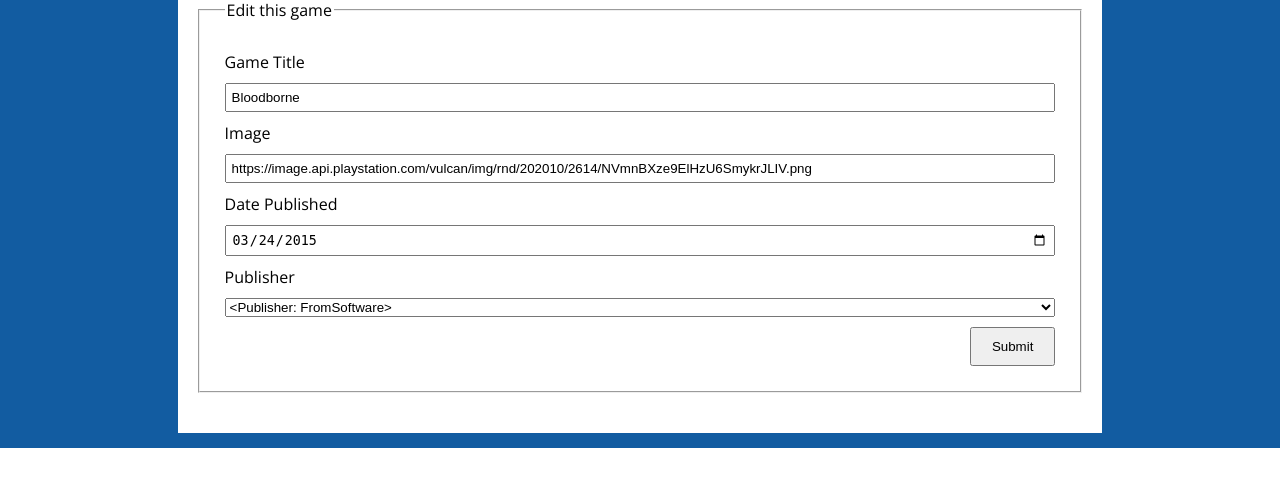
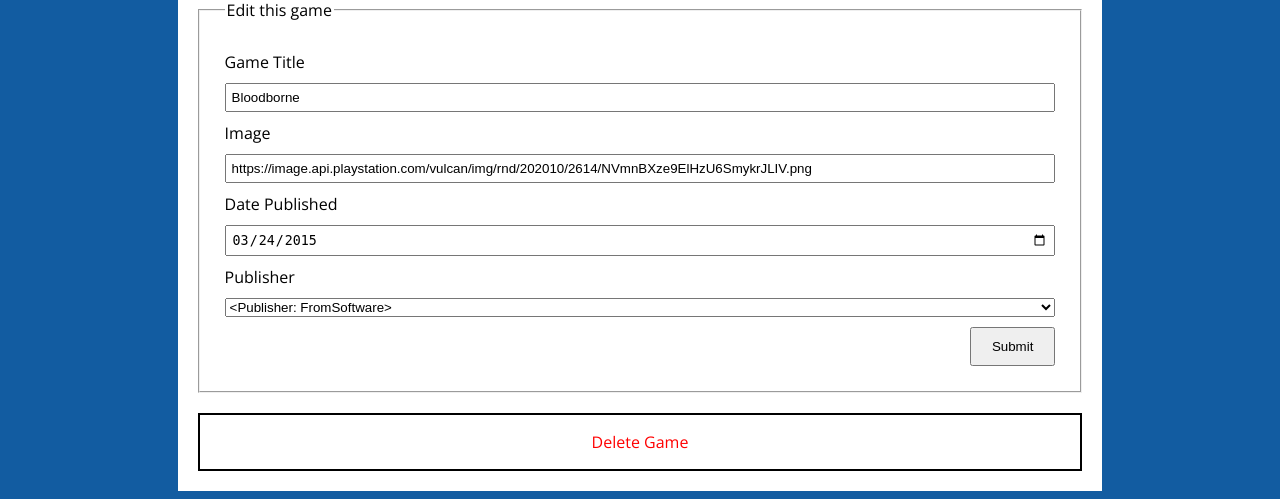
Before and after one commit to Andrew32A/steam-wishlist, a Flask app: page /game/1 in a window 1280 px wide. Shown: the part 352-851 px from the top of the page. Before the commit the page ends 800 px from the top, so only its background shows below. Run offline with Flask 2, Linux system fonts and the light colour scheme; data comes from the database, SQL or seed files in the repository; both versions use the stored data as it was after the commit.

Commit message:
added delete game button and styling

```diff
--- a/steam_wishlist_app/main/routes.py
+++ b/steam_wishlist_app/main/routes.py
@@ -8,6 +8,7 @@ from steam_wishlist_app.extensions import db, bcrypt
 
 main = Blueprint("main", __name__)
 
+# helper function to seed database
 def init_db():
     db.drop_all()
     db.create_all()
@@ -148,6 +149,7 @@ def init_db():
 
 init_db()
 
+# landing page that displays all games and users
 @main.route('/')
 def homepage():
     all_games = Game.query.all()
@@ -155,13 +157,12 @@ def homepage():
     return render_template('home.html',
         all_games=all_games, all_users=all_users)
 
-
+# create games
 @main.route('/create_game', methods=['GET', 'POST'])
 @login_required
 def create_game():
     form = GameForm()
 
-    # if form was submitted and contained no errors
     if form.validate_on_submit():
         new_game = Game(
             title=form.title.data,
@@ -176,11 +177,12 @@ def create_game():
         return redirect(url_for('main.game_detail', game_id=new_game.id))
     return render_template('create_game.html', form=form)
 
-
+# create publishers
 @main.route('/create_publisher', methods=['GET', 'POST'])
 @login_required
 def create_author():
     form = AuthorForm()
+
     if form.validate_on_submit():
         new_publisher = Publisher(
             name=form.name.data
@@ -190,8 +192,6 @@ def create_author():
 
         flash('New publisher was added successfully.')
         return redirect(url_for('main.homepage'))
-
-    # if form was not valid, or was not submitted yet
     return render_template('create_publisher.html', form=form)
 
 @main.route('/game/<game_id>', methods=['GET', 'POST'])
@@ -199,7 +199,6 @@ def game_detail(game_id):
     game = Game.query.get(game_id)
     form = GameForm(obj=game)
 
-    # if form was submitted and contained no errors
     if form.validate_on_submit():
         game.title = form.title.data
         game.image = form.image.data
@@ -213,7 +212,7 @@ def game_detail(game_id):
 
     return render_template('game_detail.html', game=game, form=form)
 
-
+# view user details
 @main.route('/profile/<username>')
 def profile(username):
     all_games = Game.query.all()
@@ -223,11 +222,12 @@ def profile(username):
 
     return render_template('profile.html', user=user, all_games=all_games, user_wishlist=user_wishlist)
 
-
+# wishlist game
 @main.route('/favorite/<game_id>', methods=['POST'])
 @login_required
 def favorite_game(game_id):
     game = Game.query.get(game_id)
+
     if game in current_user.favorite_games:
         flash('Game already in wishlist.')
     else:
@@ -237,11 +237,12 @@ def favorite_game(game_id):
         flash('Game added to wishlist.')
     return redirect(url_for('main.game_detail', game_id=game_id))
 
-
+# unwishlist game
 @main.route('/unfavorite/<game_id>', methods=['POST'])
 @login_required
 def unfavorite_game(game_id):
     game = Game.query.get(game_id)
+
     if game not in current_user.favorite_games:
         flash('Game not in wishlist.')
     else:
@@ -250,3 +251,13 @@ def unfavorite_game(game_id):
         db.session.commit()
         flash('Game removed from wishlist.')
     return redirect(url_for('main.game_detail', game_id=game_id))
+
+# delete game
+@main.route('/delete_game/<game_id>', methods=['POST', 'GET'])
+@login_required
+def delete_game(game_id):
+    game = Game.query.filter_by(id=game_id).one()
+
+    db.session.delete(game)
+    db.session.commit()
+    return redirect(url_for('main.homepage'))
--- a/steam_wishlist_app/static/style.css
+++ b/steam_wishlist_app/static/style.css
@@ -155,3 +155,12 @@ img {
     display: flex;
     justify-content: center;
 }
+
+.deleteButton {
+    display: flex;
+    justify-content: center;
+    text-decoration: none;
+    color: red;
+    border: 2px solid black;
+    padding: 1em;
+}
--- a/steam_wishlist_app/templates/game_detail.html
+++ b/steam_wishlist_app/templates/game_detail.html
@@ -41,4 +41,6 @@
     </fieldset>
 </form>
 
+<a href="/delete_game/{{ game.id }}" class="deleteButton">Delete Game</a>
+
 {% endblock %}
```
Also changed, not shown: steam_wishlist_app/database.db.
